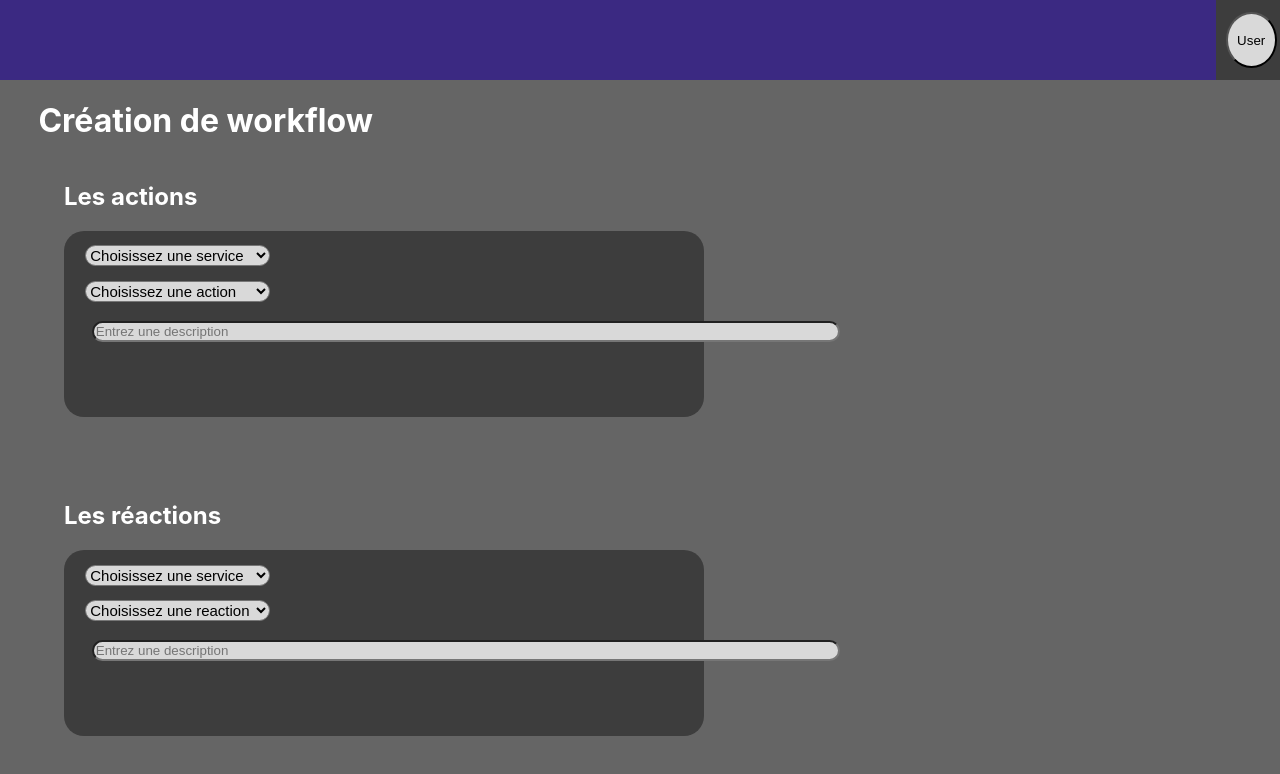
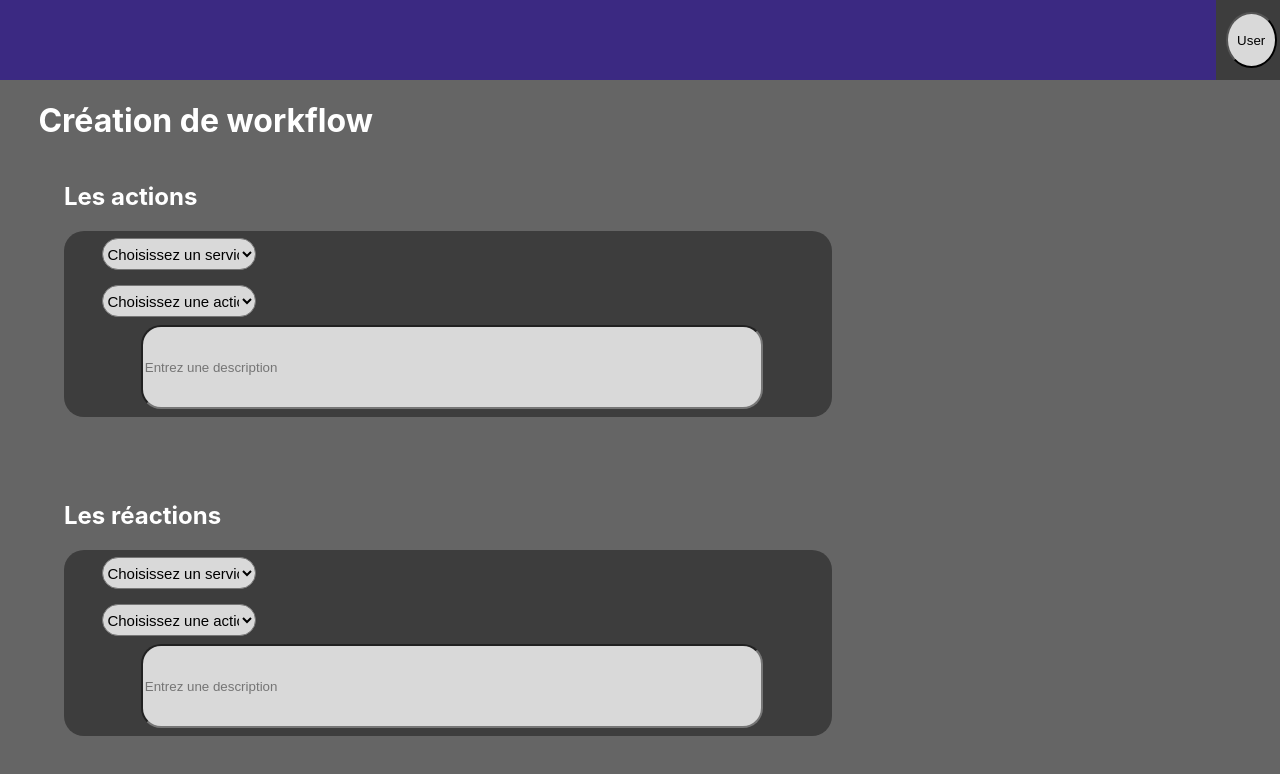
Before and after one commit to iDommel/AREA, a React (Create React App) app in the folder client-web/: page /Workflow in a window 1280 px wide. Shown: the top 774 px of the page. Built offline with nearby package versions, Linux system fonts and the light colour scheme.

Commit message:
EDITED: Form WorkflowPage

```diff
--- a/client-web/src/App.css
+++ b/client-web/src/App.css
@@ -126,20 +126,21 @@ left = padding */
 .action {
   margin-left: 5%;
   margin-bottom: 5%;
-  width: 50%;
+  width: 60%;
   height: 30%;
   background-color: #3d3d3d;
   border-radius: 20px;
   display: flex;
-  justify-content: flex-start;
-  align-items: baseline;
+  flex-direction: column;
+  align-items: flex-start;
+  justify-content: center;
 }
 
 .select {
   margin-left: 10%;
   margin-top: 8%;
-  width: 10%;
-  height: 60%;
+  width: 100%;
+  height: 100%;
 }
 
 .ActionSelect {
@@ -158,19 +159,21 @@ left = padding */
 }
 
 .SelectOption {
-  margin-left: 15%;
-  width: 1000%;
-  height: 100%;
+  margin-left: 5%;
+  margin-bottom: 1%;
+  margin-top: 1%;
+  width: 20%;
+  height: 20%;
   border-radius: 20px;
   font-size: 15px;
   background-color: #d9d9d9;
 }
 
 .ActionInput {
-  margin-left: 15%;
-  margin-top: 10%;
-  width: 400%;
-  height: 80%;
+  margin-left: 10%;
+  margin-bottom: 1%;
+  width: 80%;
+  height: 50%;
   border-radius: 20px;
   background-color: #d9d9d9;
 }
--- a/client-web/src/WorkflowPage.tsx
+++ b/client-web/src/WorkflowPage.tsx
@@ -1,43 +1,24 @@
-import React from "react";
 import { useState } from "react";
 import "./App.css";
 import User from "./User";
 
 type select = {
     type: string;
-    options: string[];
+    optionsService: string[];
+    optionsAction: string[];
 };
 
-const Select = ({ type, options }: select) => {
-  const [value, setValue] = useState("0");
-  const base = "Choisissez une " + type;
+const Select = ({ type, optionsService, optionsAction }: select) => {
+  const [action, setAction] = useState("0");
+  const [service, setService] = useState("0");
 
-  const handleChange = (event: any) => {
-    setValue(event.target.value);
+  const handleChangeService = (event: any) => {
+    setService(event.target.value);
   };
 
-  return (
-    <div className="select">
-      <select
-        value={value}
-        onChange={(event) => handleChange(event)}
-        className="SelectOption"
-      >
-        <option value="0">{base}</option>
-        <option value="1">{options[0]}</option>
-        <option value="2">{options[1]}</option>
-      </select>
-    </div>
-  );
-};
-
-type type = {
-    type: string;
-};
-
-const Area = ({ type }: type) => {
-  const [service] = useState("0");
-  const [action] = useState("0");
+  const handleChangeAction = (event: any) => {
+    setAction(event.target.value);
+  };
 
   const handleSubmit = (event: any) => {
     if (service === "0" || action === "0") {
@@ -49,31 +30,53 @@ const Area = ({ type }: type) => {
       return;
     }
     if (type === "action")
+      alert("Le service sélectionné est : " + service + " et l'action sélectionnée est : " + action);
+    else
       alert("Le service sélectionné est : " + service + " et la réaction sélectionnée est : " + action);
-    else
-      alert("Le service sélectionné est : " + service + " et l'action sélectionnée est : " + action);
     event.preventDefault();
   };
 
   return (
+    <form
+      onSubmit={(e) => handleSubmit(e)}
+      style={{ display: "flex", flexDirection: "column", alignItems: "flex-start", width: "100%", height: "100%" }}
+    >
+      <select
+        value={service}
+        onChange={(event) => handleChangeService(event)}
+        className="SelectOption"
+      >
+        <option value="0">Choisissez un service</option>
+        <option value="1">{optionsService[0]}</option>
+        <option value="2">{optionsService[1]}</option>
+      </select>
+      <select
+        value={action}
+        onChange={(event) => handleChangeAction(event)}
+        className="SelectOption"
+      >
+        <option value="0">Choisissez une action</option>
+        <option value="1">{optionsAction[0]}</option>
+        <option value="2">{optionsAction[1]}</option>
+      </select>
+      <input type="text" className="ActionInput" placeholder="Entrez une description"/>
+    </form>
+  );
+};
+
+type type = {
+    type: string;
+};
+
+const Area = ({ type }: type) => {
+
+  return (
     <div className="action">
-      <form
-        onSubmit={(e) => handleSubmit(e)}
-        style={{ display: "flex", flexDirection: "column" }}
-      >
-        <label>
-          <Select
-            type="service"
-            options={["Service 1", "Service 2"]}
-          />
-          <Select type={type} options={["Action 1", "Action 2"]} />
-          <input
-            type="text"
-            className="ActionInput"
-            placeholder="Entrez une description"
-          />
-        </label>
-      </form>
+      <Select
+        type={type}
+        optionsService={["Service 1", "Service 2"]}
+        optionsAction={["Action 1", "Action 2"]}
+      />
     </div>
   );
 };
```
